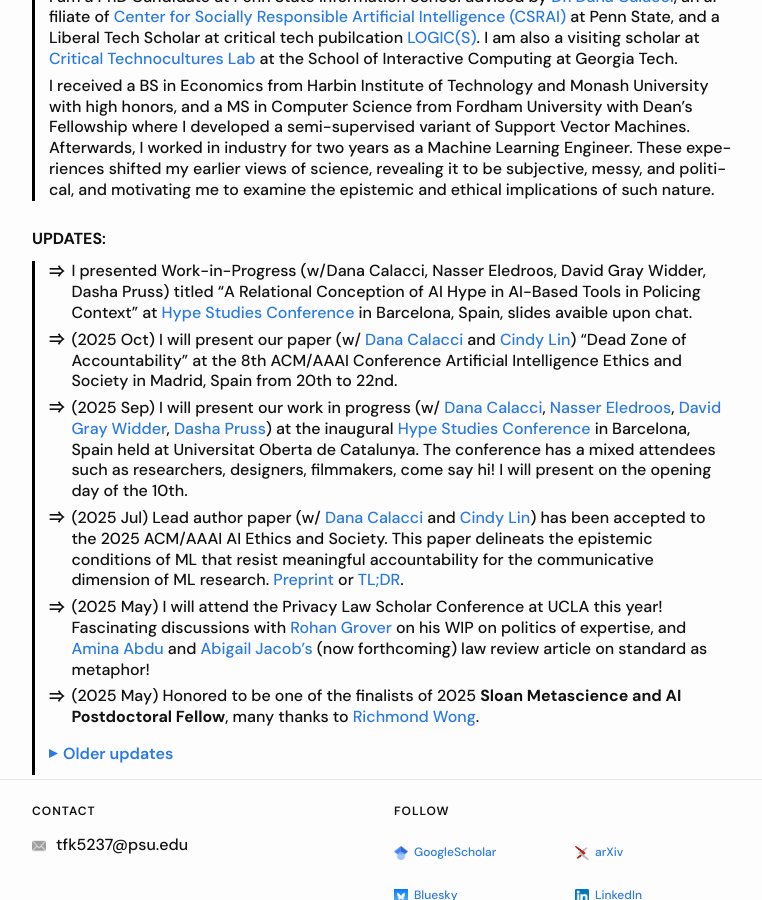
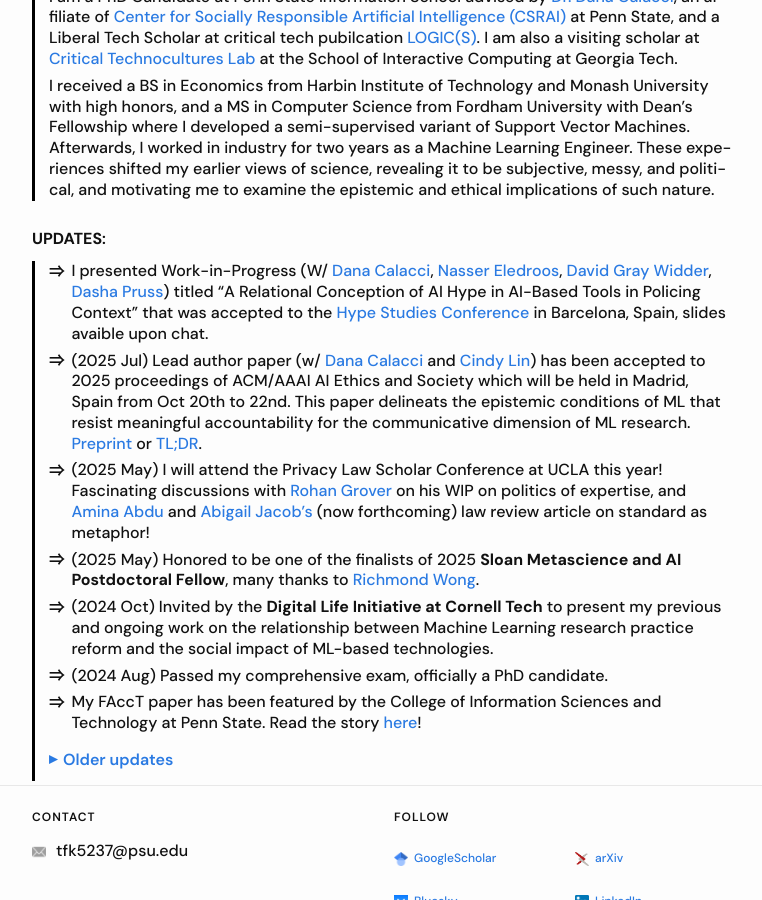
Before and after one commit to koutianqi/koutianqi.github.io, a Jekyll site: the page built from index.markdown, in a window 1280 px wide and 900 px high, scrolled down 584 px. Shown: the whole window, without its empty margins (258-1020 px from the left). Built offline with Jekyll 4.4.1, drawn with Linux system fonts in a browser that asks for light colours.

Commit message:
Update index.markdown

```diff
--- a/index.markdown
+++ b/index.markdown
@@ -45,19 +45,16 @@
 ## **UPDATES**:
 <div class="updates pubs" markdown="1">
 
-- I presented Work-in-Progress (w/Dana Calacci, Nasser Eledroos, David Gray Widder, Dasha Pruss) titled "A Relational Conception of AI Hype in AI-Based Tools in Policing Context" at [Hype Studies Conference](https://hypestudies.org/conference) in Barcelona, Spain, slides avaible upon chat.
-- (2025 Oct) I will present our paper (w/ [Dana Calacci](https://www.dcalacci.net) and [Cindy Lin](https://lincindy.com)) "Dead Zone of Accountability" at the 8th ACM/AAAI Conference Artificial Intelligence Ethics and Society in Madrid, Spain from 20th to 22nd.
-- (2025 Sep) I will present our work in progress (w/ [Dana Calacci](https://www.dcalacci.net), [Nasser Eledroos](https://nasser.wiki), [David Gray Widder](https://davidwidder.me), [Dasha Pruss](https://www.dashapruss.com)) at the inaugural [Hype Studies Conference](https://hypestudies.org) in Barcelona, Spain held at Universitat Oberta de Catalunya. The conference has a mixed attendees such as researchers, designers, filmmakers, come say hi! I will present on the opening day of the 10th.
-- (2025 Jul) Lead author paper (w/ [Dana Calacci](https://www.dcalacci.net) and [Cindy Lin](https://lincindy.com)) has been accepted to the 2025 ACM/AAAI AI Ethics and Society. This paper delineats the epistemic conditions of ML that resist meaningful accountability for the communicative dimension of ML research. [Preprint](https://arxiv.org/abs/2508.08739) or [TL;DR](https://www.linkedin.com/posts/koutianqi_dead-zone-of-accountability-why-social-claims-activity-7361214088003108864-3aJR?utm_source=share&utm_medium=member_desktop&rcm=ACoAACPLLPcBeEM19ytgUOpXQQb6x_SjOdrvjtQ).
+- I presented Work-in-Progress (W/ [Dana Calacci](https://www.dcalacci.net), [Nasser Eledroos](https://nasser.wiki), [David Gray Widder](https://davidwidder.me), [Dasha Pruss](https://www.dashapruss.com)) titled "A Relational Conception of AI Hype in AI-Based Tools in Policing Context" that was accepted to the [Hype Studies Conference](https://hypestudies.org/conference) in Barcelona, Spain, slides avaible upon chat.
+- (2025 Jul) Lead author paper (w/ [Dana Calacci](https://www.dcalacci.net) and [Cindy Lin](https://lincindy.com)) has been accepted to 2025 proceedings of ACM/AAAI AI Ethics and Society which will be held in Madrid, Spain from Oct 20th to 22nd. This paper delineats the epistemic conditions of ML that resist meaningful accountability for the communicative dimension of ML research. [Preprint](https://arxiv.org/abs/2508.08739) or [TL;DR](https://www.linkedin.com/posts/koutianqi_dead-zone-of-accountability-why-social-claims-activity-7361214088003108864-3aJR?utm_source=share&utm_medium=member_desktop&rcm=ACoAACPLLPcBeEM19ytgUOpXQQb6x_SjOdrvjtQ).
 - (2025 May) I will attend the Privacy Law Scholar Conference at UCLA this year! Fascinating discussions with [Rohan Grover](https://www.rohangrover.org) on his WIP on politics of expertise, and [Amina Abdu](https://aminaxabdu.github.io) and [Abigail Jacob's](https://azjacobs.com) (now forthcoming) law review article on standard as metaphor!
 - (2025 May) Honored to be one of the finalists of 2025 **Sloan Metascience and AI Postdoctoral Fellow**, many thanks to [Richmond Wong](https://richmondywong.com).
+- (2024 Oct) Invited by the **Digital Life Initiative at Cornell Tech** to present my previous and ongoing work on the relationship between Machine Learning research practice reform and the social impact of ML-based technologies.
+- (2024 Aug) Passed my comprehensive exam, officially a PhD candidate.
+- My FAccT paper has been featured by the College of Information Sciences and Technology at Penn State. Read the story [here](https://ist.psu.edu/news/claim-replicability-may-help-prevent-harms-caused-by-ml)!
 
 <details class="older-updates" markdown="1">
 <summary>Older updates</summary>
-
-- (2024 Oct) Invited by the **Digital Life Initiative at Cornell Tech** to present my previous and ongoing work on the relationship between Machine Learning research practice reform and the social impact of ML-based technologies.
-- (2024 Aug) Passed my comprehensive exam, officially a PhD candidate.
-- My FAccT paper has been featured by the College of Information Sciences and Technology at Penn State. Read the story [here](https://ist.psu.edu/news/claim-replicability-may-help-prevent-harms-caused-by-ml)!
 - (2024 Jun) Presented my **first and solo authored paper** "From Model Performance Replicability to Claim Replicability" at 2024 ACM Conference Fairness Accountability and Transparency at Rio de Janeiro, Brazil. [Article](https://arxiv.org/pdf/2404.13131?) or [TL;DR](https://x.com/koutianqi1/status/1782586574850449812).
 - (2024 May) Attended NortheastHCI Conference (an alternative to CHI 2024) at Pittsburgh, PA.
 - (2024 Apr) Received ACM FAccT'24 Travel Award.
```
